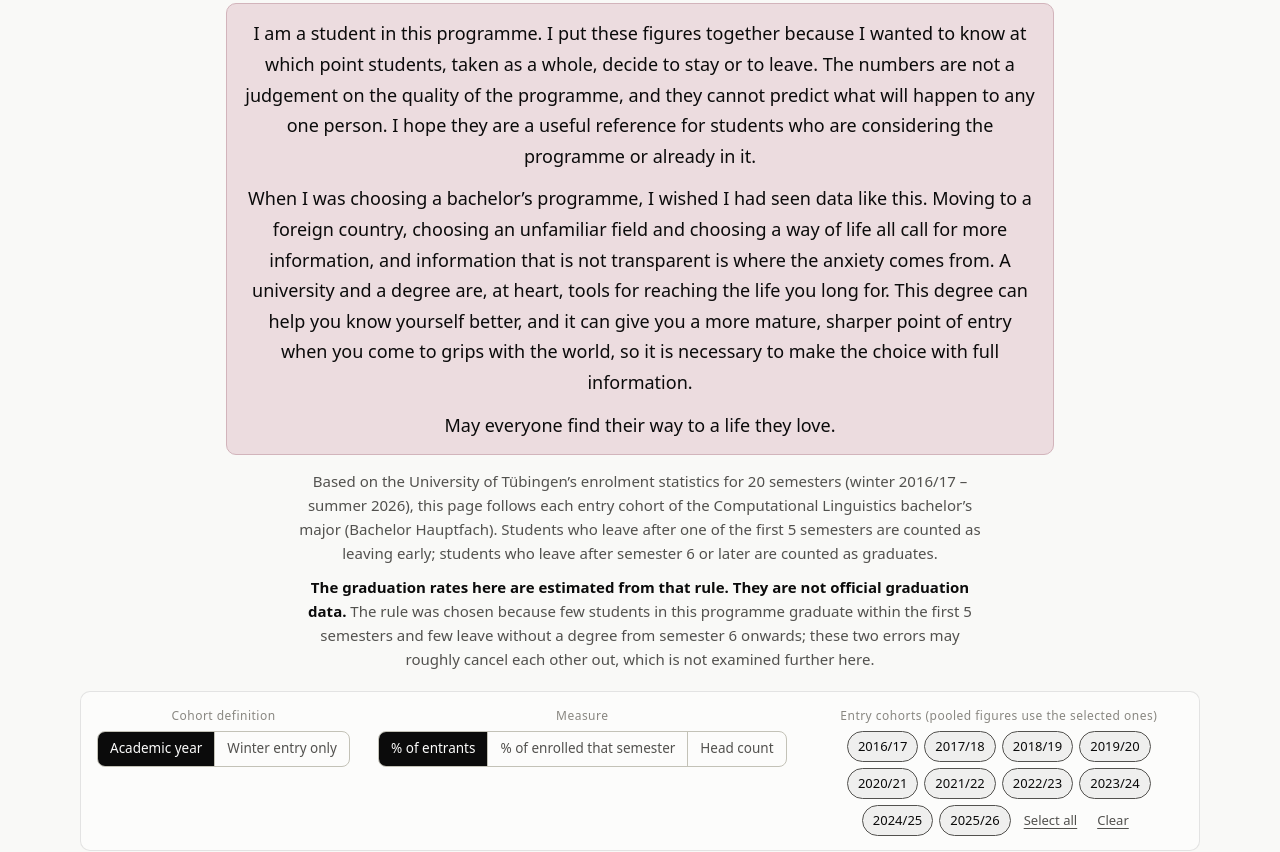
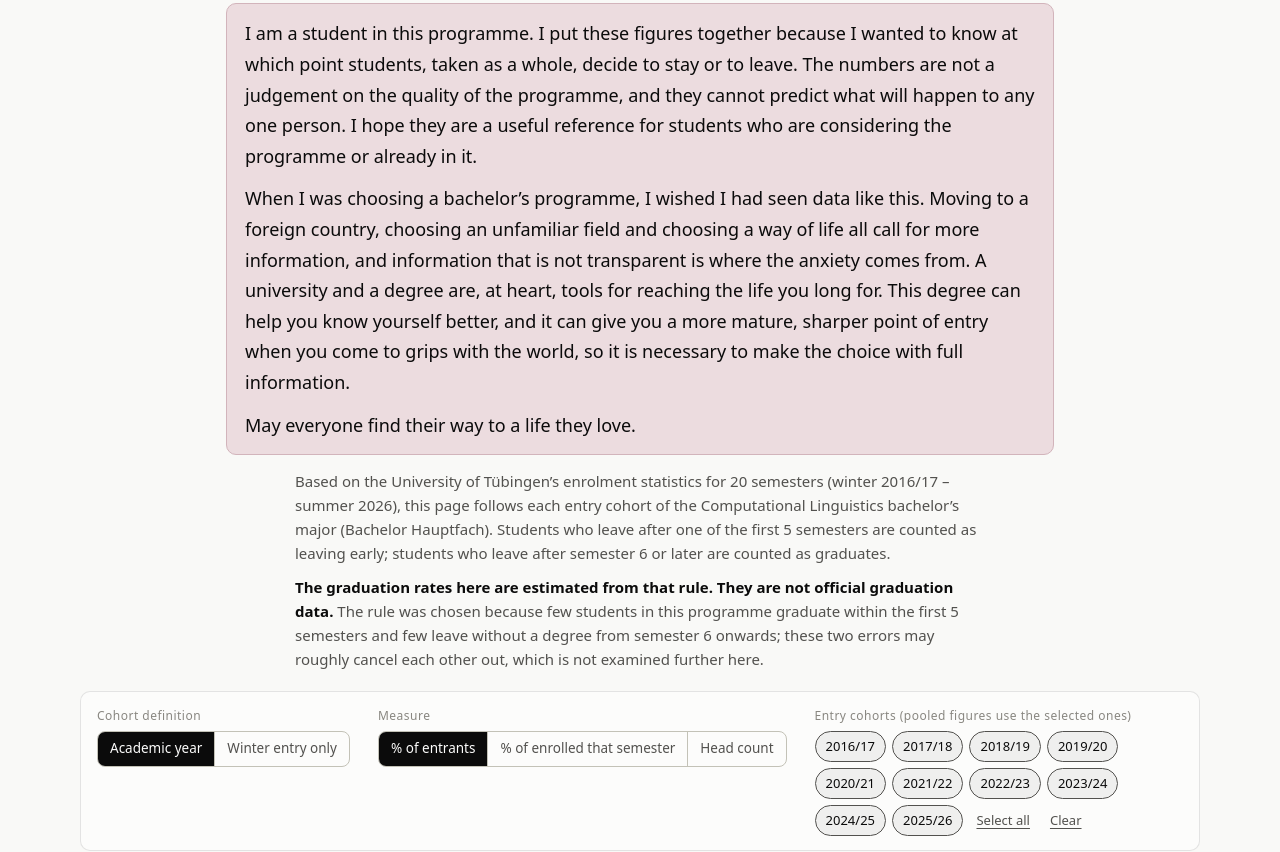
Before and after one commit to wooweeiao/cl-ba-graduation, a plain HTML site: page docs/index.html in a window 1280 px wide. Shown: the part 112-964 px from the top of the page. Drawn offline with Linux system fonts and the light colour scheme.

Commit message:
Centre the text column, keep text left-aligned
Co-Authored-By: Claude Fable 5.2 <noreply@anthropic.com>

```diff
--- a/docs/index.html
+++ b/docs/index.html
@@ -135,14 +135,9 @@ tr.pool th, tr.pool td.n { border-top: 1px solid var(--axis); border-radius: 0;
 .notes a:focus-visible { outline: 2px solid var(--grad); outline-offset: 2px; }
 footer { font-size: 12.5px; color: var(--muted); }
 
-/* centred text; table numbers stay right-aligned and the method list stays left-aligned */
-.wrap { text-align: center; }
-header p, header .about { margin-left: auto; margin-right: auto; }
-.filters { justify-content: center; }
-.field { align-items: center; }
-.chips, .legend, .tnotes { justify-content: center; }
-.cardhead { flex-direction: column; align-items: center; }
-.notes ul { text-align: left; margin-left: auto; margin-right: auto; }
+/* text blocks sit in a centred column; the text inside stays left-aligned */
+header h1, header p, header .about { max-width: 46em; margin-left: auto; margin-right: auto; }
+.notes, footer { width: 100%; max-width: 50em; margin-left: auto; margin-right: auto; }
 
 @media (max-width: 860px) {
   .grid2 { grid-template-columns: minmax(0, 1fr); }
```
Also changed, not shown: site/index.html (+3 -8 lines).
